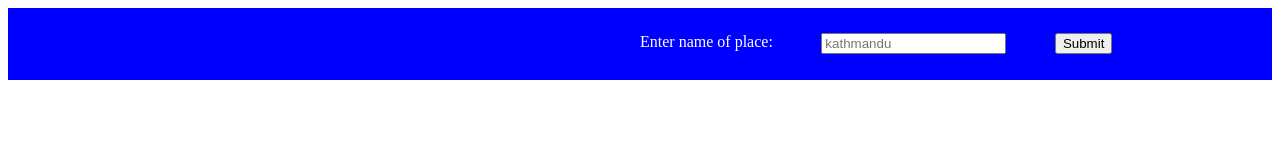
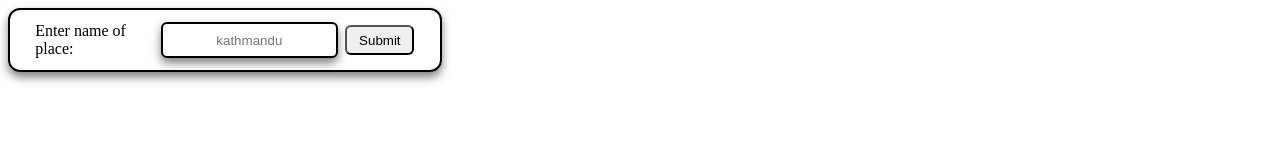
Before and after one commit to basnet194dipak/Weather-App, a website built with webpack: page src/index.html in a window 1280 px wide. Built offline with nearby package versions, Linux system fonts and the light colour scheme; no server answers.

Commit message:
add border radius and remove background color in search bar

```diff
--- a/src/style.css
+++ b/src/style.css
@@ -1,15 +1,56 @@
 .search
 {
-    background-color: blue;
     display: flex;
-    justify-content: end;
-    padding: 2%;
-    color: white;
+    justify-content: space-between;
+    height: 8vh;
+    color: black;
+    padding-top: 0%;
 }
 
 form
 {
+    display: flex;
+    align-items: center;
+    justify-content: space-between;
+    width: 30%;
+    display: flex;
+    gap: 2%;
+    padding-left: 2%;
+    padding-right: 2%;
+    border: 2px solid black;
+    border-radius: 12px;
+    box-shadow: 0px 5px 10px 0px rgba(0, 0, 0, 0.5);
+}
+#place
+{
+    text-align: center;
     width: 50%;
-    display: flex;
-    gap: 8%;
+    border: 2px solid black;
+    border-radius: 22px;
+    box-shadow: 0px 5px 10px 0px rgba(0, 0, 0, 0.5);
 }
+#submit
+{
+    width: 20%;
+}
+
+#submit:hover,
+#place:hover
+{
+    border: 2px solid black;
+    border-radius: 12px;
+    box-shadow: 0px 5px 10px 0px rgba(0, 0, 0, 0.5);
+    background-color: gainsboro;
+    color: blueviolet;
+    font-weight: bolder;
+}
+
+#place:hover::placeholder
+{
+    color: blueviolet;
+}
+#place, #submit
+{
+    height: 50%;
+    border-radius: 6px;
+}
```
